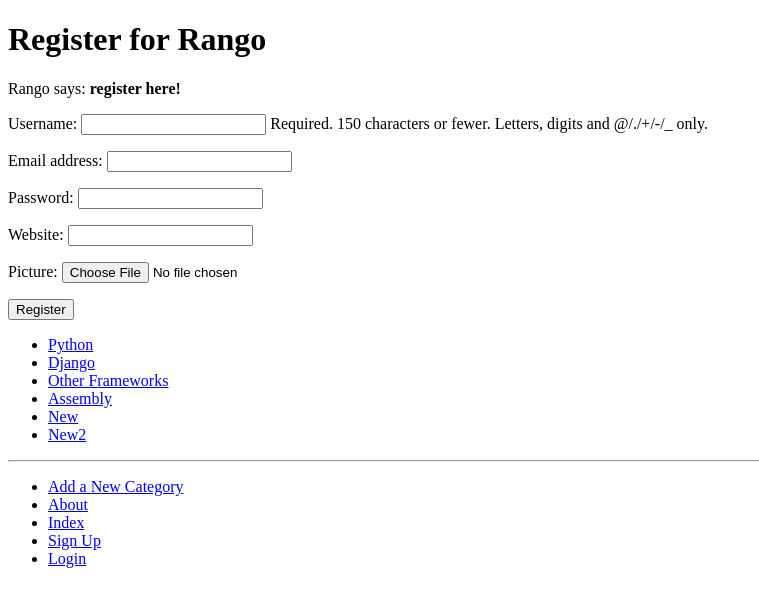
After one commit to sillars/tango_with_django_project, a Django app: page /rango/register/ in a window 1280 px wide. The commit adds this page. Shown: the top 607 px of the page, without its empty margins (0-759 px from the left). Run offline with Django 3.2, Linux system fonts and the light colour scheme; data comes from the database, SQL or seed files in the repository; both versions use the stored data as it was after the commit.

Commit message:
Register and login working

```diff
--- a/rango/admin.py
+++ b/rango/admin.py
@@ -1,5 +1,6 @@
 from django.contrib import admin
 from rango.models import Category, Page
+from rango.models import UserProfile
 
 class PageAdmin(admin.ModelAdmin):
 	list_display = ('title', 'category', 'url')
@@ -11,5 +12,6 @@ class CategoryAdmin(admin.ModelAdmin):
 # Register your models here.
 admin.site.register(Category, CategoryAdmin)
 admin.site.register(Page, PageAdmin)
+admin.site.register(UserProfile)
 #to add more classes, simply call admin.site.register()
 #and make sure the model is imported at the top
--- a/rango/forms.py
+++ b/rango/forms.py
@@ -1,5 +1,6 @@
 from django import forms
-from rango.models import Page, Category
+from rango.models import Page, Category, UserProfile
+from django.contrib.auth.models import User
 
 class CategoryForm(forms.ModelForm):
 	name = forms.CharField(max_length = Category.NAME_MAX_LENGTH, help_text="Please enter the category name.")
@@ -34,3 +35,15 @@ class PageForm(forms.ModelForm):
 			cleaned_data['url'] = url
 
 		return cleaned_data
+
+class UserForm(forms.ModelForm):
+	password = forms.CharField(widget=forms.PasswordInput())
+
+	class Meta:
+		model = User
+		fields = ('username', 'email', 'password',)
+
+class UserProfileForm(forms.ModelForm):
+	class Meta:
+		model = UserProfile
+		fields = ('website', 'picture',)
--- a/rango/models.py
+++ b/rango/models.py
@@ -1,5 +1,6 @@
 from django.db import models
 from django.template.defaultfilters import slugify
+from django.contrib.auth.models import User
 
 # Create your models here.
 class Category(models.Model):
@@ -30,3 +31,14 @@ class Page(models.Model):
 
 	def __str__(self):
 		return self.title
+
+class UserProfile(models.Model):
+	# Link UserProfile to a User model instance
+	user = models.OneToOneField(User, on_delete=models.CASCADE)
+
+	#Additional attributes we include
+	website = models.URLField(blank=True)
+	picture = models.ImageField(upload_to='profile_images', blank=True)
+
+	def __str__(self):
+		return self.user.username
--- a/rango/urls.py
+++ b/rango/urls.py
@@ -10,4 +10,6 @@ urlpatterns = [
 	path('category/<slug:category_name_slug>/', views.show_category, name='show_category'),
 	path('add_category/', views.add_category, name='add_category'),
 	path('category/<slug:category_name_slug>/add_page/', views.add_page, name='add_page'),
+	path('register/', views.register, name='register'),
+	path('login/', views.user_login, name='login'),
 ]
--- a/rango/views.py
+++ b/rango/views.py
@@ -6,10 +6,11 @@ from django.http import HttpResponse
 from rango.models import Category
 from rango.models import Page
 
-from rango.forms import CategoryForm
-from rango.forms import PageForm
+from rango.forms import CategoryForm, PageForm, UserForm, UserProfileForm
 from django.shortcuts import redirect
 from django.urls import reverse
+
+from django.contrib.auth import authenticate, login
 
 def index(request):
 	# Query the db for a list of all categories currently stored.
@@ -98,3 +99,64 @@ def add_page(request, category_name_slug):
 
 	context_dict = {'form': form, 'category': category}
 	return render(request, 'rango/add_page.html', context=context_dict)
+
+def register(request):
+	# To tell the template whether the registration was successfull
+	registered = False
+
+	# If it's a HTTP POST, we're interested in processing form data
+	if request.method == 'POST':
+		# Attempt to grab info from the raw form info
+		user_form = UserForm(request.POST)
+		profile_form = UserProfileForm(request.POST)
+
+		if user_form.is_valid() and profile_form.is_valid():
+			user = user_form.save()
+
+			# Hash the password and update user object
+			user.set_password(user.password)
+			user.save()
+
+			# Since setting attributes, delay saving the model with
+			# commit = False
+			profile = profile_form.save(commit=False)
+			profile.user = user
+
+			# Is there profile picture provided?
+			if 'picture' in request.FILES:
+				profile.picture = request.FILES['picture']
+
+			profile.save()
+
+			registered = True
+
+		else:
+			# Invalid form(s)
+			print(user_form.errors, profile_form.errors)
+	else:
+		# Not a HTTP POST, render form using two ModelForm instances
+		user_form = UserForm()
+		profile_form = UserProfileForm()
+
+	return render(request, 'rango/register.html', context = {'user_form': user_form, 'profile_form': profile_form, 'registered': registered})
+
+def user_login(request):
+	if request.method == 'POST':
+		username = request.POST.get('username')
+		password = request.POST.get('password')
+
+		user = authenticate(username=username, password=password)
+
+		if user:
+			if user.is_active:
+				login(request, user)
+				return redirect(reverse('rango:index'))
+			else:
+				return HttpResponse("Your Rango account is disabled")
+
+		else:
+			print(f'Invalid login details: {username}, {password}')
+			return HttpResponse("Invalid login details supplied.")
+
+	else:
+		return render(request, 'rango/login.html')
--- a/templates/rango/base.html
+++ b/templates/rango/base.html
@@ -30,6 +30,8 @@
                 <li><a href="{% url 'rango:add_category' %}">Add a New Category</a></li>
                 <li><a href="{% url 'rango:about' %}">About</a></li>
                 <li><a href="{% url 'rango:index' %}">Index</a></li>
+                <li><a href="{% url 'rango:register' %}">Sign Up</a></li>
+                <li><a href="{% url 'rango:login' %}">Login</a></li>
             </ul>
         </div>
     </body>
--- /dev/null
+++ b/templates/rango/register.html
@@ -0,0 +1,26 @@
+{% extends 'rango/base.html' %}
+{% load staticfiles %}
+
+{% block title_block %}
+    Register
+{% endblock %}
+
+{% block body_block %}
+    <h1>Register for Rango</h1>
+    {% if registered %}
+    Rango says: <strong>thank you for registering!</strong>
+    <a href="{% url 'rango:index' %}">Return to the homepage.</a><br />
+    {% else %}
+    Rango says: <strong>register here!</strong><br />
+    <form id="user_form" method="post" action="{% url 'rango:register' %}" enctype="multipart/form-data">
+        {% csrf_token %}
+
+        <!-- Display each form -->
+        {{ user_form.as_p }}
+        {{ profile_form.as_p }}
+
+        <!-- Provide a button to click to submit the form. -->
+        <input type="submit" name="submit" value="Register" />
+    </form>
+    {% endif %}
+{% endblock %}
```
Also changed, not shown: templates/rango/index.html (+6 -1 lines), templates/rango/login.html (added, +18 -0 lines), db.sqlite3, media/profile_images/cat.jpg (added), rango/migrations/0005_userprofile.py (added).
